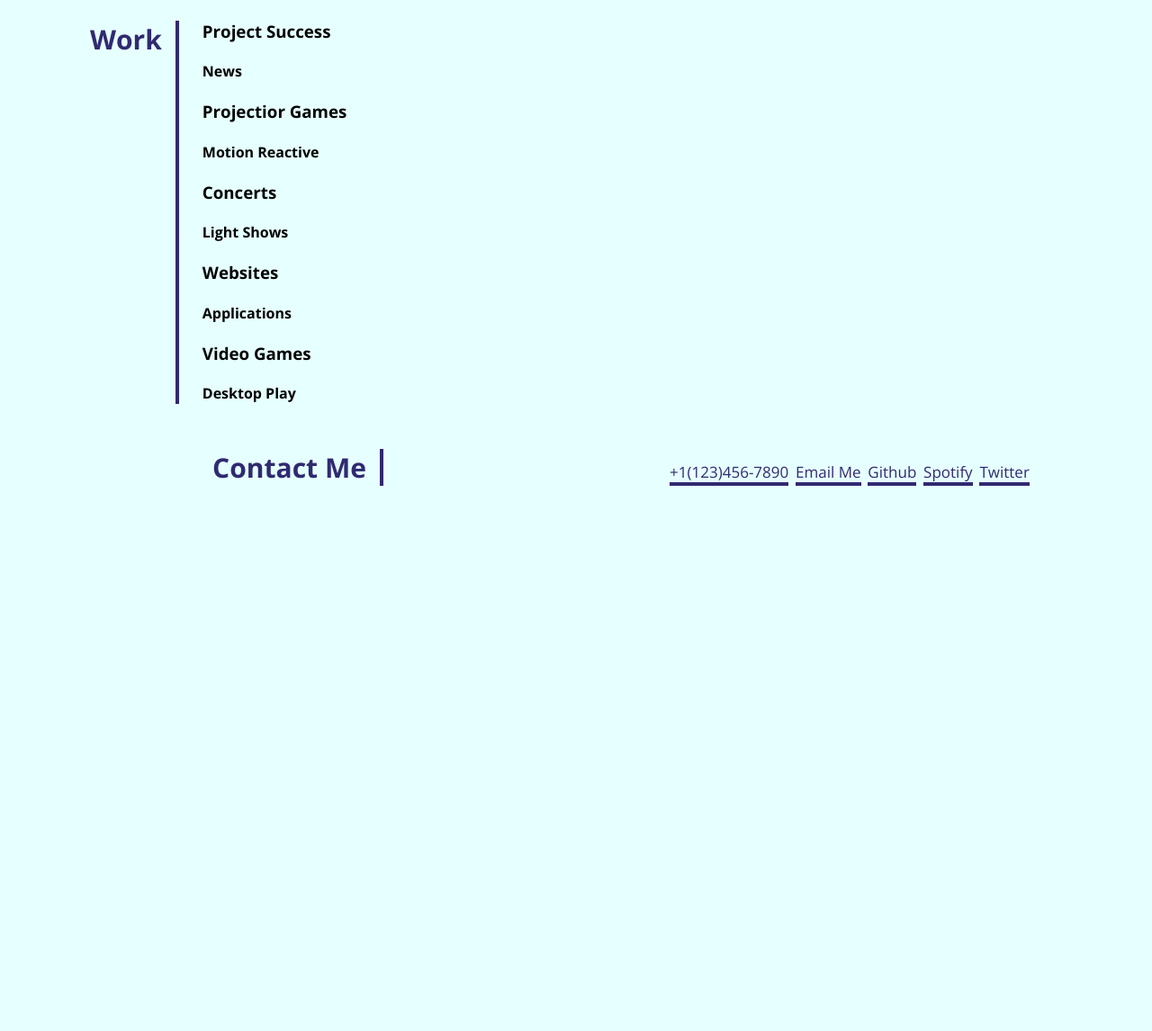
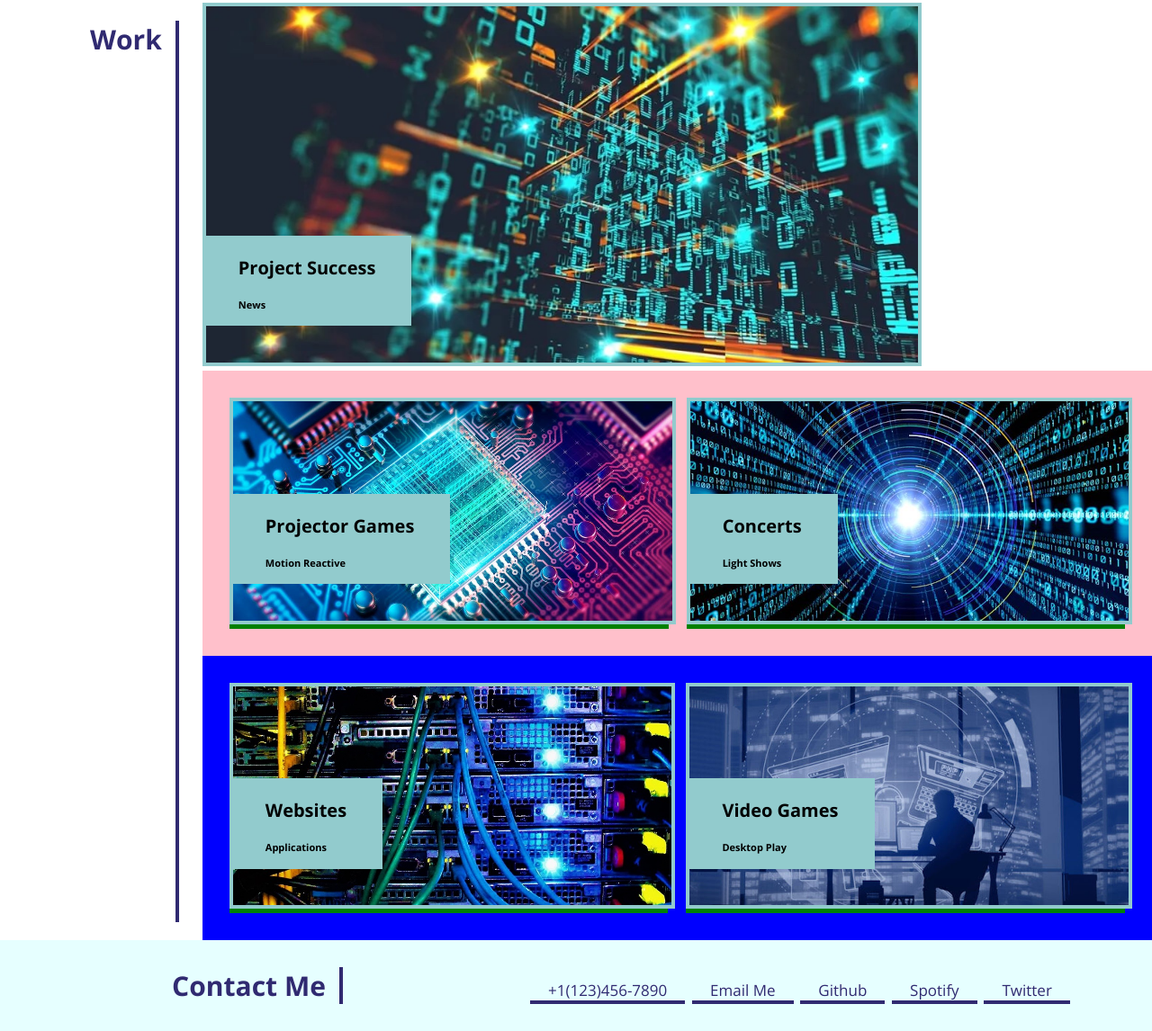
Before and after one commit to Blainerdonovan/sample-portfolio, a plain HTML site: page index.html in a window 1280 px wide. Shown: the part 674-1820 px from the top of the page at 90% size. Before the commit the page ends 1244 px from the top, so only its background shows below. Drawn offline with nearby package versions, Linux system fonts and the light colour scheme.

Commit message:
work, main-content, main, img1 second, article1, column, img third, title classes added to style the page

```diff
--- a/assets/stlye.css
+++ b/assets/stlye.css
@@ -1,6 +1,6 @@
 * {
     font-family: 'Open Sans', sans-serif;
-    background-color: #e6ffff;
+    /* background-color: #e6ffff; */
 }
 
 body {
@@ -41,7 +41,7 @@ a {
     color: #92cbcd;
 }
 
-img {
+.first {
     width: 100vw;
 }
 
@@ -53,6 +53,7 @@ img {
     right: 0;
     padding: 2px 40px
 }
+
 
 .h1 {
     color: #302a71;
@@ -66,7 +67,7 @@ img {
 
 .about-me {
     display: flex;
-    padding-left: 20px;
+    /* padding-left: 20px; */
 }
 
 p {
@@ -77,8 +78,36 @@ p {
     display: flex;
 }
 
+
+.main-content {
+    display: flex;
+
+}
+
+
 .main {
     padding-left: 20px;
+
+}
+
+.flex-direction{
+    display: flex;
+}
+
+.second {
+    width: 75%;
+    border: 4px solid #92cbcd;
+}
+
+.coloumn {
+    width: 50px;
+    border: 3px solid black;
+}
+
+.third {
+    border: 4px solid #92cbcd;
+    /* width: 50%; */
+
 }
 
 .footer {
@@ -88,6 +117,7 @@ p {
     display: flex;
     justify-content: space-around;
     align-items: center;
+    padding: 0px 10px;
 }
 
 .footer h1 {
@@ -102,6 +132,7 @@ p {
 
 .footer ul li {
     display: inline-flex;
+    justify-content: space-around;
     list-style-type: none;
     background-color: #e6ffff;
     color: #302a71;
@@ -109,6 +140,7 @@ p {
 
 .footer li {
     background-color: #e6ffff;
+    justify-content: space-around;
 }
 
 .list {
@@ -117,5 +149,55 @@ p {
     border-bottom: 4px solid #302a71;
     font-size: 17px;
     color: #302a71;
+    padding: 0px 20px;
+    margin: max;
+}
+
+.img {
+    width: 100%;
+    height: ;
+}
+
+.column {
+    background: green;
+    margin: 10px;
 
 }
+
+.article1 {
+    background-color: pink;
+    padding: 20px;
+    display: flex;
+}
+
+.article2 {
+    background-color: blue;
+    padding: 20px;
+    display: flex;
+}
+
+.title {
+    background-color: #92cbcd;
+    margin: -150px 0px 0px 0px;
+    position: absolute;
+    padding: 2px 40px
+}
+
+h3 {
+    font-size: 20px;
+}
+
+h4 {
+    font-size: 11px;
+}
+@media screen and (max-width: 992px) {
+    body {
+        background-color: yellow;
+    }
+    .article1, .article2 {
+        display: block;
+    }
+    /* .img {
+        width: 100px;
+    } */
+}
--- a/index.html
+++ b/index.html
@@ -25,7 +25,7 @@
               </ul>
             </nav>
         <header>
-            <img src="assets/hero.png" alt="blue-3d-image">
+            <img class ="first" src="assets/images/hero.png" alt="blue-3d-image">
             <h2 class="hero-text">Cool subtext here!</h2>
         </header>
 
@@ -40,27 +40,49 @@
         </section>
 
         <seciton class="work">
+            <div class="main-content">
                 <h1 class="h1">Work</h1>
                     <div class="main">
                         <div>
+                            <img class="img1 second" src="assets/images/it_computer_programming.jpg" alt="computer-programming-language-image">
+                                <div class="title">
                                     <h3>Project Success</h3>
                                     <h4>News</h4>
                                 </div>
-                    <div>
-                        <h3>Projectior Games</h3>
+                        </div>
+                        <div class="article1">
+                            <div class="column">
+                                <img class="img third" src="assets/images/1540803800_shutterstock_652948648.jpeg" alt="mother-board-on-inside-of-a-computer">
+                                    <div class="title">
+                                        <h3>Projector Games</h3>
                                         <h4>Motion Reactive</h4>
                                     </div>
-                    <div>
+                            </div>
+                            <div class="column">
+                                <img class="img third" src="assets/images/GettyImages-1029147330-7f91093e86a040509e060b79667ba69a.jpeg" alt="image-of-a-light-at-the-vortex-end">
+                                    <div class="title">
                                         <h3>Concerts</h3>
                                         <h4>Light Shows</h4>
                                     </div>
-                    <div>
+                            </div>
+                        </div>
+                        <div class="article2">
+                            <div class="column">
+                                <img class="img third" src="assets/images/img_1716_3.jpeg" alt="image-of-wiring-of-a-mainframe">
+                                    <div class="title">
                                         <h3>Websites</h3>
                                         <h4>Applications</h4>
-                    <div>
                                     </div>
+                            </div>
+                            <div class="column">
+                                <img class="img third" src="assets/images/shutterstock_1607604493-1-1024x341.jpeg" alt="image-of-man-on-futuristic-technology">
+                                    <div class="title">
                                         <h3>Video Games</h3>
                                         <h4>Desktop Play</h4>
+                                    </div>
+                            </div>
+                        </div>
+                    </div>
                 </div>
             </div>
         </seciton>
```
Also changed, not shown: assets/images/1540803800_shutterstock_652948648.jpeg (added), assets/images/GettyImages-1029147330-7f91093e86a040509e060b79667ba69a.jpeg (added), assets/images/hero.png (renamed from assets/hero.png), assets/images/img_1716_3.jpeg (added), assets/images/it_computer_programming.jpg (added), assets/images/shutterstock_1607604493-1-1024x341.jpeg (added), 2 other files. Lines whose indentation alone changed are shown as unchanged.
